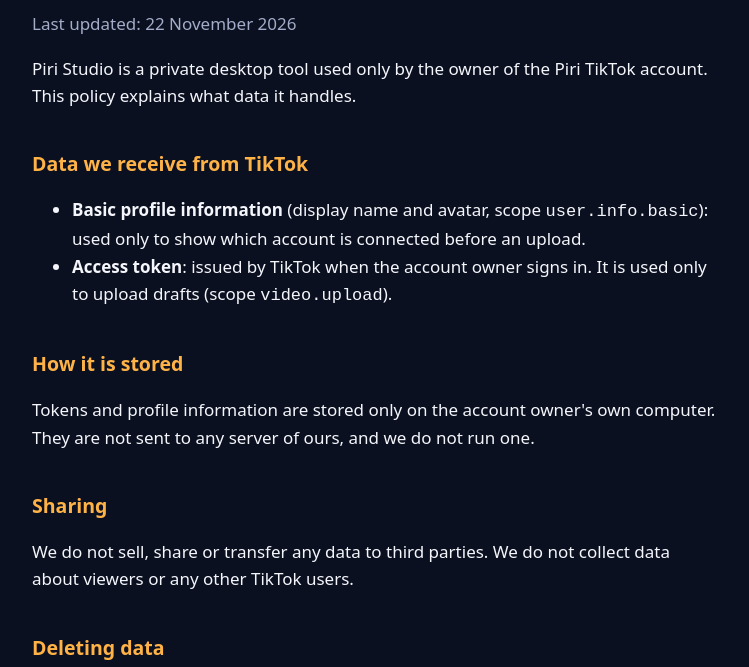
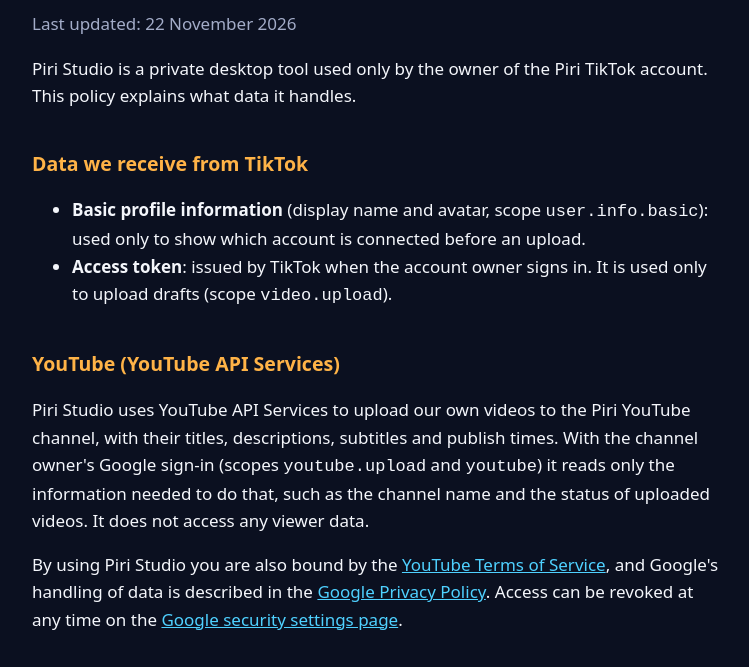
Before and after one commit to heypiri/heypiri.github.io, a plain HTML site: page privacy.html in a window 1280 px wide. Shown: the part 133-800 px from the top of the page, without its empty margins (264-1013 px from the left). Drawn offline with Linux system fonts and the light colour scheme.

Commit message:
Privacy and terms: YouTube API Services section
Co-Authored-By: Claude Opus 5.5 <noreply@anthropic.com>
Claude-Session: https://claude.ai/code/session_012b8zWvQBQtSRaAKibPjsFA

```diff
--- a/privacy.html
+++ b/privacy.html
@@ -15,8 +15,11 @@ footer{margin-top:48px;font-size:.9em;color:var(--muted)}nav a{margin-right:16px
 <li><b>Basic profile information</b> (display name and avatar, scope <code>user.info.basic</code>): used only to show which account is connected before an upload.</li>
 <li><b>Access token</b>: issued by TikTok when the account owner signs in. It is used only to upload drafts (scope <code>video.upload</code>).</li>
 </ul>
+<h2>YouTube (YouTube API Services)</h2>
+<p>Piri Studio uses YouTube API Services to upload our own videos to the Piri YouTube channel, with their titles, descriptions, subtitles and publish times. With the channel owner's Google sign-in (scopes <code>youtube.upload</code> and <code>youtube</code>) it reads only the information needed to do that, such as the channel name and the status of uploaded videos. It does not access any viewer data.</p>
+<p>By using Piri Studio you are also bound by the <a href="https://www.youtube.com/t/terms">YouTube Terms of Service</a>, and Google's handling of data is described in the <a href="https://policies.google.com/privacy">Google Privacy Policy</a>. Access can be revoked at any time on the <a href="https://security.google.com/settings/security/permissions">Google security settings page</a>.</p>
 <h2>How it is stored</h2>
-<p>Tokens and profile information are stored only on the account owner's own computer. They are not sent to any server of ours, and we do not run one.</p>
+<p>TikTok and Google tokens and profile information are stored only on the account owner's own computer. They are not sent to any server of ours, and we do not run one.</p>
 <h2>Sharing</h2>
 <p>We do not sell, share or transfer any data to third parties. We do not collect data about viewers or any other TikTok users.</p>
 <h2>Deleting data</h2>
```
Also changed, not shown: terms.html (+3 -1 lines).
